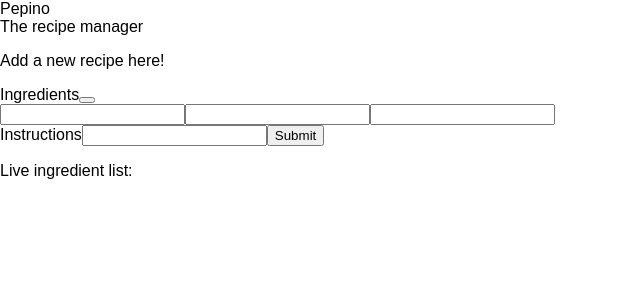
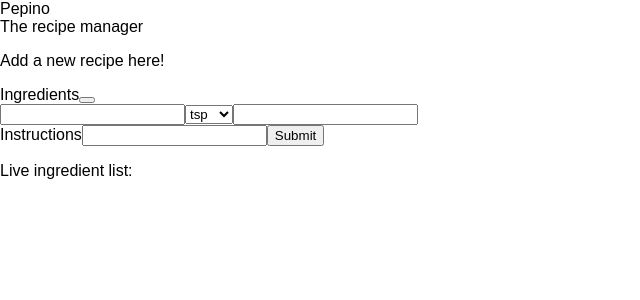
Before and after one commit to tandrade/cookingbooks_viz, a React (Create React App) app: page /add_recipe in a window 1280 px wide. Shown: the top 300 px of the page, without its empty margins (0-640 px from the left). Built offline with nearby package versions, Linux system fonts and the light colour scheme.

Commit message:
Dropdown of menu options, readability of form

```diff
--- a/src/routes/add_recipe/AddRecipeForm.js
+++ b/src/routes/add_recipe/AddRecipeForm.js
@@ -33,12 +33,15 @@
   }
 
   renderIngredientList = () => {
-    const { ingredients } = this.state
+    const { ingredients } = this.state;
     return (
       <div>
         <p>Live ingredient list:</p>
-        {ingredients.forEach((ingredient) => {
-          return (<div>{ingredient}</div>);
+        {ingredients.map((ingredient, i) => {
+          if (!ingredient) {
+            return (<div key={i}>-</div>);
+          }
+          return (<div key={i}>{ingredient.quantity} {ingredient.measurement} {ingredient.ingredient}</div>);
         })}
       </div>
     )
--- a/src/routes/add_recipe/IngredientRow.js
+++ b/src/routes/add_recipe/IngredientRow.js
@@ -6,7 +6,16 @@
 
 class IngredientRow extends Component {
 
-  measurementOptions = [];  // TODO: get canonical references from python code
+  measurementOptions = [
+    'tsp',
+    'tbsp',
+    'g',
+    'cup',
+    'qt',
+    'oz',
+    'lb',
+    'ct'
+  ]
 
   constructor(props) {
     super(props)
@@ -81,7 +90,14 @@
     return (
       <section>
         <input onChange={(evt) => this.onChangeQuantity(evt.target.value)} type="text"></input>
-        <input onChange={(evt) => this.onChangeMeasurement(evt.target.value)} type="text"></input>
+        <select onChange={(evt) => this.onChangeMeasurement(evt.target.value)} type="dropdown">
+          {
+            this.measurementOptions.map((option) => {
+              const readableValue = option === 'ct' ? '-' : option;
+              return (<option value={option}>{readableValue}</option>);
+            })
+          }
+        </select>
         <input onChange={(evt) => this.onChangeIngredient(evt.target.value)} ype="text"></input>
       </section>
     );
```
